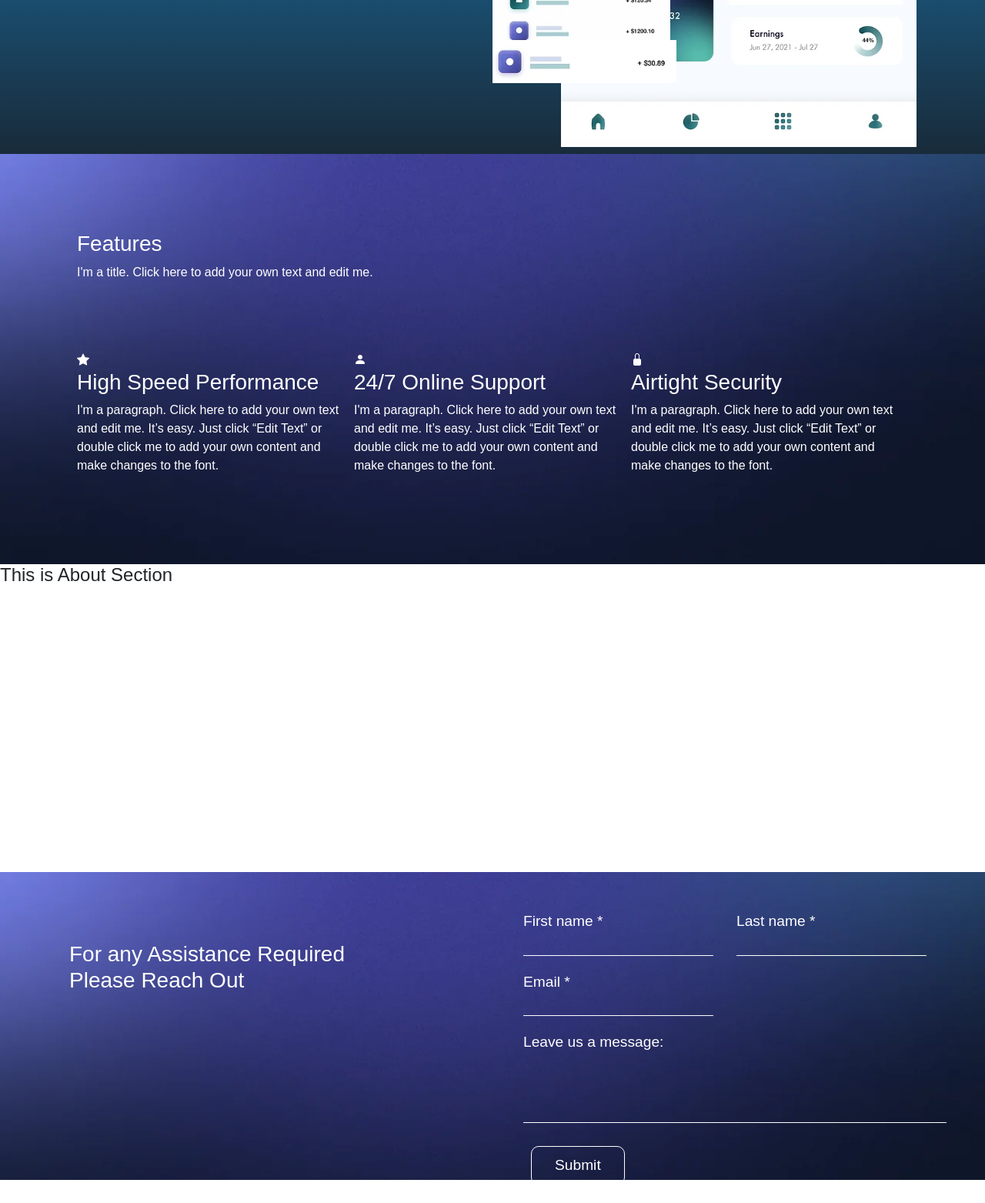
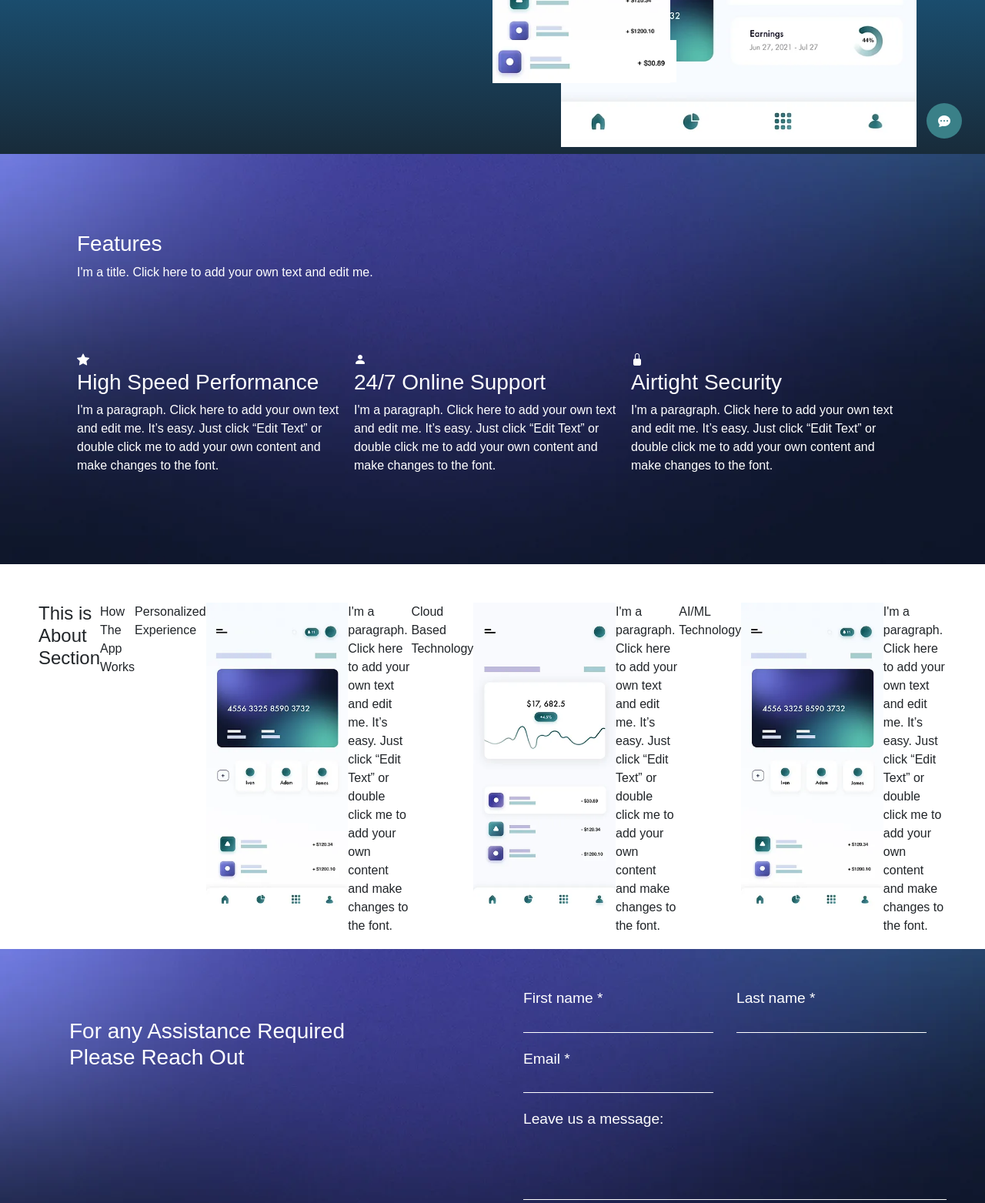
Before and after one commit to prempanchal20/javascript_practicals, a plain HTML site: page single page application/index.html in a window 1280 px wide. Shown: the part 520-2083 px from the top of the page at 77% size. Drawn offline with nearby package versions, Linux system fonts and the light colour scheme; a script that the page names is missing.

Commit message:
add chatbot icon

```diff
--- a/single page application/index.html
+++ b/single page application/index.html
@@ -64,6 +64,7 @@
       <img src="Images/phone_screen.png" class="mobile" alt="phone_screen" width="231px" height="501px">
       <img src="Images/side_screen.png" class="side_screen" alt="side_screen" width="188px" height="119px">
       <img src="Images/phone_screen1.png" class="phone_screen1" alt="phone_screen1" width="239px" height="55px">
+      <i class="bi bi-chat-dots-fill"></i>
     </div>
   </section>
 
@@ -107,21 +108,24 @@
   <section class="about">
     <h4>This is About Section</h4>
 
-    <!-- <p>How The App Works</p>
+    <p>How The App Works</p>
 
     <p>Personalized Experience</p>
+    <img src="Images/phone_screen.png" alt="phone screen">
     <p>I'm a paragraph. Click here to add your own text and edit me. It’s easy. Just click “Edit Text” or double click
       me to add your own content and make changes to the font.</p>
 
 
     <p>Cloud Based Technology</p>
+    <img src="Images/feature1.png" alt="phone screen">
     <p>I'm a paragraph. Click here to add your own text and edit me. It’s easy. Just click “Edit Text” or double click
       me to add your own content and make changes to the font.</p>
 
 
     <p>AI/ML Technology</p>
+    <img src="Images/phone_screen.png" alt="phone screen">
     <p>I'm a paragraph. Click here to add your own text and edit me. It’s easy. Just click “Edit Text” or double click
-      me to add your own content and make changes to the font.</p> -->
+      me to add your own content and make changes to the font.</p>
   </section>
 
   <!-- Contact Section -->
--- a/single page application/style.css
+++ b/single page application/style.css
@@ -23,13 +23,30 @@
   padding: 3px;
 }
 
+.navbar nav {
+  font-weight: 1000;
+}
+
 /* Main Section */
 .main_section {
   position: relative;
   display: flex;
   width: 100vw;
   height: 90vh;
+  color: white;
   background-image: linear-gradient(#20a4f3, #182b3a);
+}
+
+.main_section i {
+  position: fixed;
+  display: flex;
+  flex-direction: row;
+  right: 30px;
+  bottom: 100px;
+  color: rgb(255, 255, 255);
+  background-color: rgb(58, 128, 136);
+  border-radius: 100%;
+  padding: 15px;
 }
 
 .main_section_content {
@@ -93,6 +110,13 @@
 .feature_content {
   display: flex;
   margin-top: 90px;
+}
+
+/* About */
+.about {
+  margin: 50px;
+  height: 100vh;
+  display: flex;
 }
 
 /* Contact */
```
